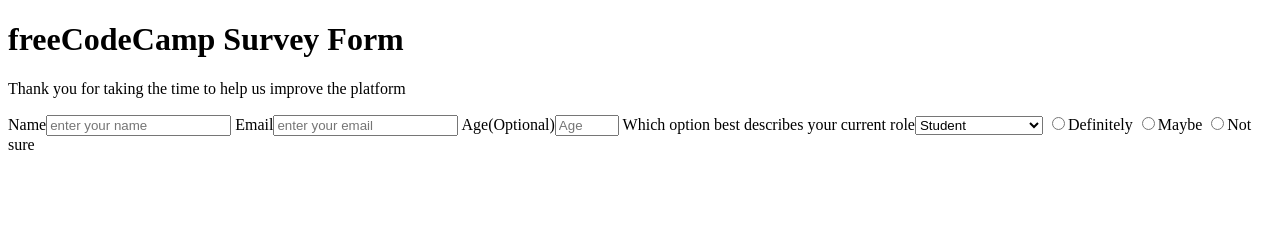
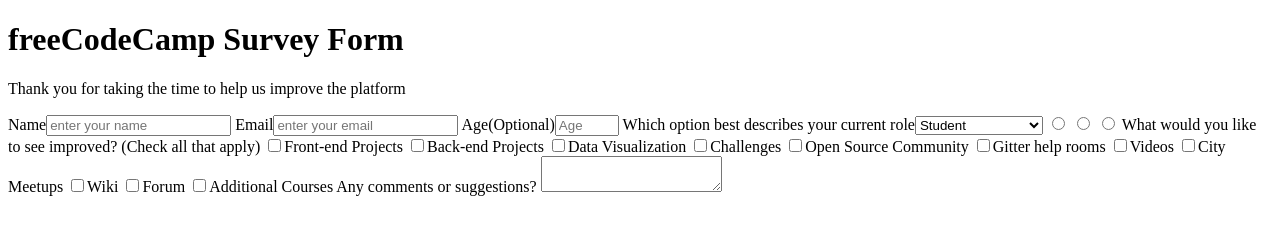
Before and after one commit to akainett/TrialWithkifle, a plain HTML site: page index.html in a window 1280 px wide. Drawn offline with Linux system fonts and the light colour scheme.

Commit message:
Instructions 14 & 15

```diff
--- a/index.html
+++ b/index.html
@@ -11,8 +11,8 @@
     <h1 id="title">freeCodeCamp Survey Form</h1>
     <p id="description">Thank you for taking the time to help us improve the platform</p>
     <form id="survey-form">
-      <label id="name-label">Name<input id="name" type="text" placeholder="enter your name"></label>
-      <label id="email-label">Email<input id="email" type="email" placeholder="enter your email"></label>
+      <label id="name-label">Name<input id="name" type="text" placeholder="enter your name" required></label>
+      <label id="email-label">Email<input id="email" type="email" placeholder="enter your email" required></label>
       <label id="number-label">Age(Optional)<input id="number" type="number" placeholder="Age" min="10" max="100"></label>
       <label>Which option best describes your current role<select id="dropdown" aria-placeholder="Select current role" >
           <option value="student">Student</option>
@@ -21,9 +21,23 @@
           <option value="Prefer Not To Say">Prefer Not To Say</option>
           <option value="other">Other</option>
         </select></label>
-        <label><input type="radio" name="Definitely-Maybe-Notsure">Definitely</label>
-        <label><input type="radio" name="Definitely-Maybe-Notsure">Maybe</label>
-        <label><input type="radio" name="Definitely-Maybe-Notsure">Not sure</label>
+        <label><input type="radio" value="Definitely" name="Definitely-Maybe-Notsure"></label>
+        <label><input type="radio" value="Maybe" name="Definitely-Maybe-Notsure"></label>
+        <label><input type="radio" value="Not sure" name="Definitely-Maybe-Notsure"></label>
+        <label>What would you like to see improved? (Check all that apply)</label>
+        <input value="Front-end Projects" type="checkbox"><label>Front-end Projects</label>
+        <input value="Back-end Projects" type="checkbox"><label>Back-end Projects</label>
+        <input value="Data Visualization" type="checkbox"><label>Data Visualization</label>
+        <input value="Challenges" type="checkbox"><label>Challenges</label>
+        <input value="Open Source Community" type="checkbox"><label>Open Source Community</label>
+        <input value="Gitter help rooms" type="checkbox"><label>Gitter help rooms</label>
+        <input value="Videos" type="checkbox"><label>Videos</label>
+        <input value="City Meetups" type="checkbox"><label>City Meetups</label>
+        <input value="Wiki" type="checkbox"><label>Wiki</label>
+        <input value="Forum" type="checkbox"><label>Forum</label>
+        <input value="Additional Courses" type="checkbox"><label>Additional Courses</label>
+        <label>Any comments or suggestions?</label>
+        <textarea id="textarea"></textarea>
     </form>
     <!--
 
```
